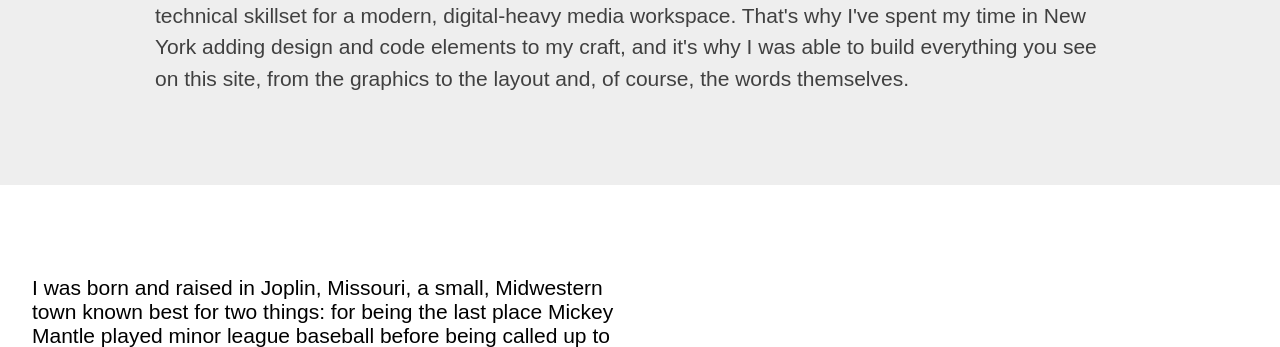
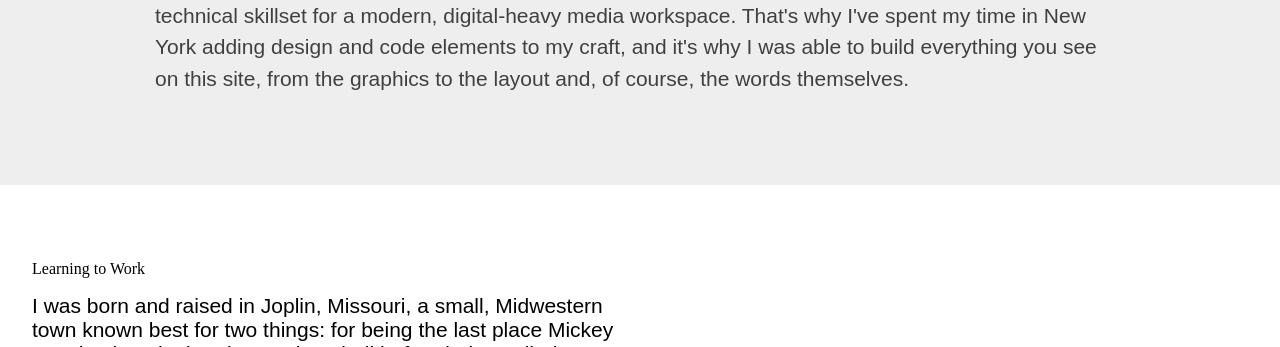
Before and after one commit to mwmccreary/twoonone, a Jekyll site: the page about/index.html, which Jekyll copies as it is, in a window 1280 px wide and 900 px high, scrolled down 584 px, cut to the strip 0-347 px from the top of the window. Built offline with Jekyll 4.4.1, drawn with Linux system fonts in a browser that asks for light colours.

Commit message:
Update index.html

```diff
--- a/about/index.html
+++ b/about/index.html
@@ -24,7 +24,7 @@
 	</div>
 </div>
 <div class=profile>
-<div class=profile-wrapper>
+<div class=profile-wrapper>Learning to Work
 <div class=profile-blurb><p><span class=bigletter>I</span> was born and raised in Joplin, Missouri, a small, Midwestern town
 	known best for two things: for being the last place Mickey Mantle played minor league baseball before being called up to
 	play for the Yankees, and for the catastrophic, F-5 tornado that ripped through the city and is considered the most devastating
```
